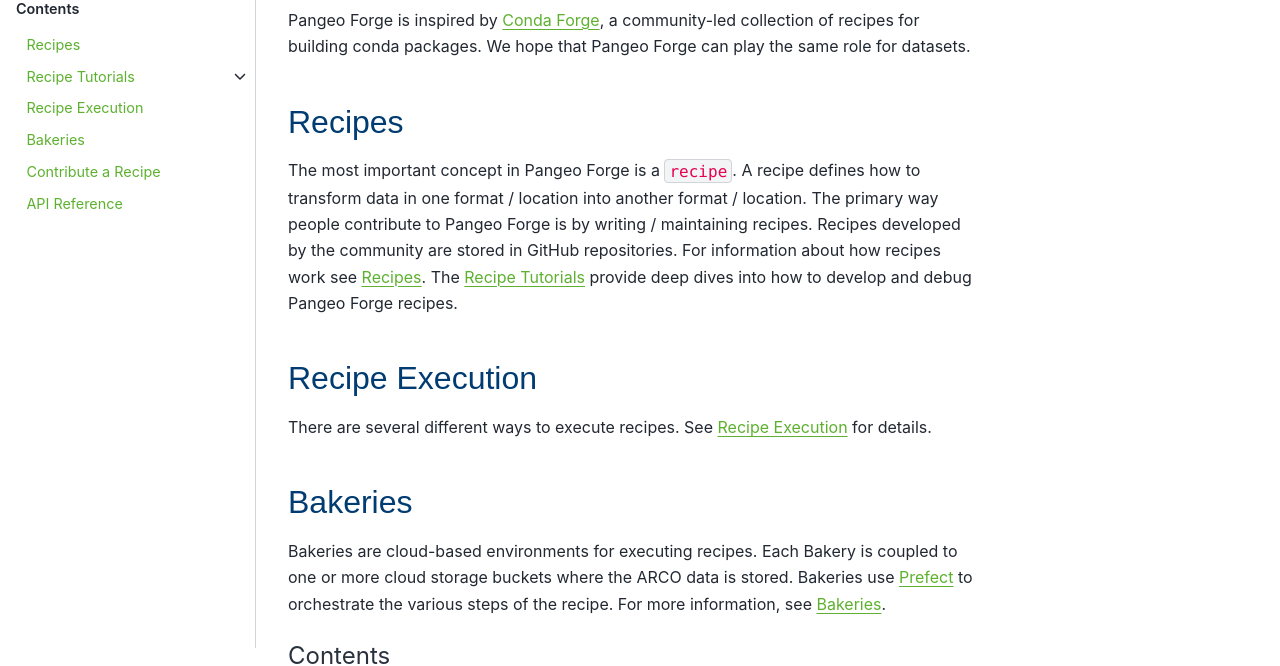
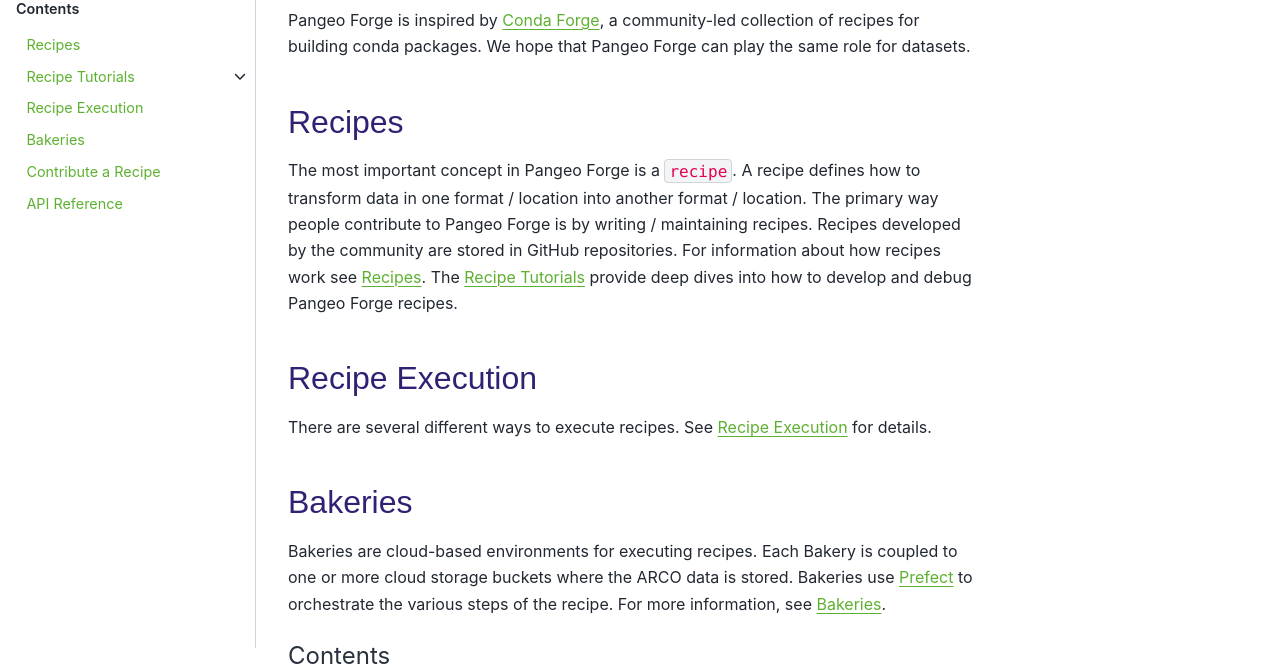
Before and after one commit to pangeo-forge/pangeo-forge-recipes, a Sphinx documentation site: the page built from docs/index.md, in a window 1280 px wide. Shown: the part 252-918 px from the top of the page. Built offline with Sphinx 7.4.7 and the Sphinx Book theme 1.1.4, drawn with Linux system fonts in a browser that asks for light colours; some web fonts are replaced.

Commit message:
change heading color

```diff
--- a/docs/_static/custom.css
+++ b/docs/_static/custom.css
@@ -8,7 +8,7 @@
 
 h2 {
     font-family: "Panton Light Caps", sans-serif;
-    color: #003B71 !important;
+    color: #322173 !important;
 }
 
 a {
```
